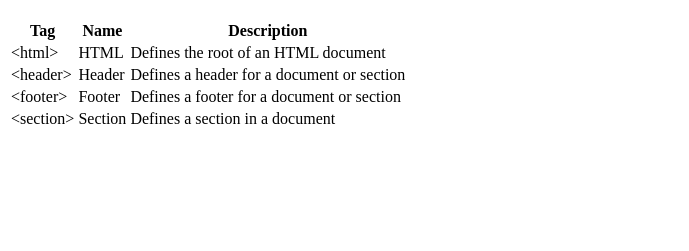
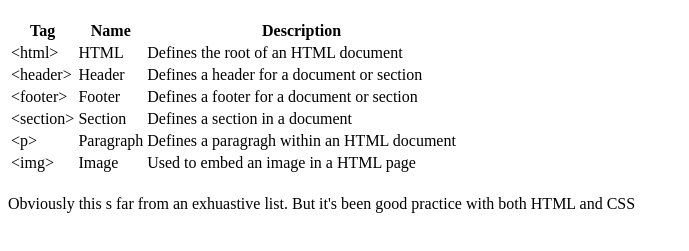
Before and after one commit to GalacticSkywolf/HTML-Cheatsheet, a plain HTML site: page index.html in a window 1280 px wide. Shown: the part 61-312 px from the top of the page, without its empty margins (0-689 px from the left). Drawn offline with Linux system fonts and the light colour scheme.

Commit message:
Sent to remote. continue working at home

```diff
--- a/index.html
+++ b/index.html
@@ -5,6 +5,7 @@
         <link href="style.css" type="text/css" rel="stylesheet"/>
     </head>
     <body>
+        <main>
             <header>
                 <h1>Common HTML tags</h1>
             </header>
@@ -37,7 +38,24 @@
                         <td>Section</td>
                         <td>Defines a section in a document</td>
                     </tr>
+                    <tr>
+                        <td>&lt;p&gt;</td>
+                        <td>Paragraph</td>
+                        <td>Defines a paragragh within an HTML document</td>
+                    </tr>
+                    <tr>
+                        <td>&lt;img&gt;</td>
+                        <td>Image</td>
+                        <td>Used to embed an image in a HTML page</td>
+                    </tr>
+                    <tr>
+                        <td></td>
+                    </tr>
                 </tbody>
             </table>
+        </main>
+        <footer>
+            <p>Obviously this s far from an exhuastive list. But it's been good practice with both HTML and CSS</p>
+        </footer>
     </body>
 </html>
```
Lines whose indentation alone changed are shown as unchanged.
